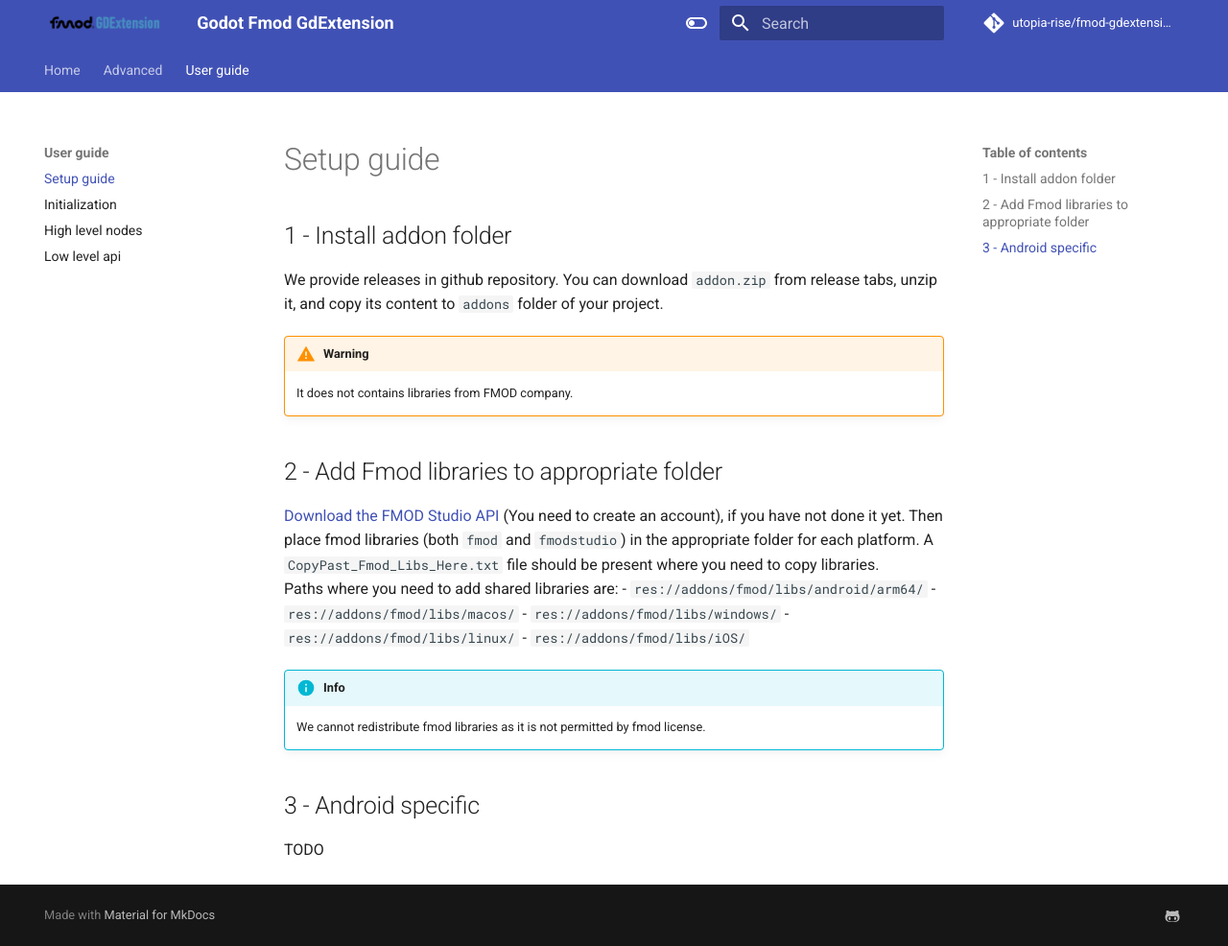
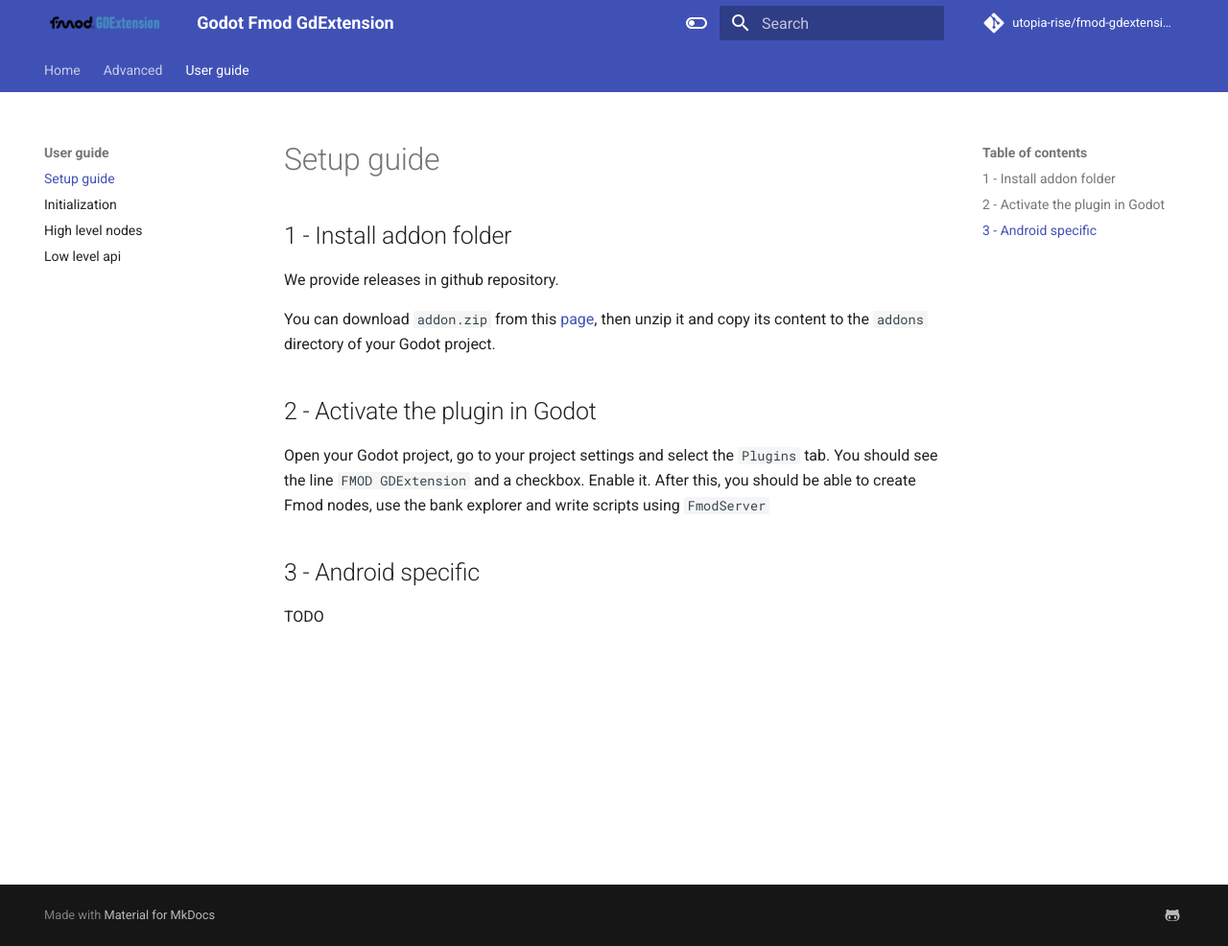
Before and after one commit to utopia-rise/fmod-gdextension, an MkDocs documentation site: the page built from docs/src/doc/user-guide/1-install.md, in a window 1280 px wide and 986 px high. Shown: the whole window at 96% size. Built offline with MkDocs 1.6.1 and Material for MkDocs 9.7.7, drawn with Linux system fonts in a browser that asks for light colours; nearby versions of some CDN libraries; comment, search, counter and statistics services are not loaded.

Commit message:
Remove the downloading of Fmod libraries as a requirement (#204)

```diff
--- a/docs/src/doc/user-guide/1-install.md
+++ b/docs/src/doc/user-guide/1-install.md
@@ -2,26 +2,16 @@
 
 ## 1 - Install addon folder
 
-We provide releases in github repository. You can download `addon.zip` from release tabs, unzip it, and copy its content
-to `addons` folder of your project.
+We provide releases in github repository.
 
-!!! warning
-    It does not contains libraries from FMOD company.
+You can download `addon.zip` from this [page](https://github.com/utopia-rise/fmod-gdextension/releases), then unzip it and copy its content
+to the `addons` directory of your Godot project.
 
-## 2 - Add Fmod libraries to appropriate folder
+## 2 - Activate the plugin in Godot
 
-[Download the FMOD Studio API](https://www.fmod.com/download) (You need to create an account), if you have not done it yet.
-Then place fmod libraries (both `fmod` and `fmodstudio`) in the appropriate folder for each platform. A
-`CopyPast_Fmod_Libs_Here.txt` file should be present where you need to copy libraries.
-Paths where you need to add shared libraries are:
-- `res://addons/fmod/libs/android/arm64/`
-- `res://addons/fmod/libs/macos/`
-- `res://addons/fmod/libs/windows/`
-- `res://addons/fmod/libs/linux/`
-- `res://addons/fmod/libs/iOS/`
-
-!!! info
-    We cannot redistribute fmod libraries as it is not permitted by fmod license.
+Open your Godot project, go to your project settings and select the `Plugins` tab.
+You should see the line `FMOD GDExtension` and a checkbox. Enable it.
+After this, you should be able to create Fmod nodes, use the bank explorer and write scripts using `FmodServer`
 
 ## 3 - Android specific
 
```
